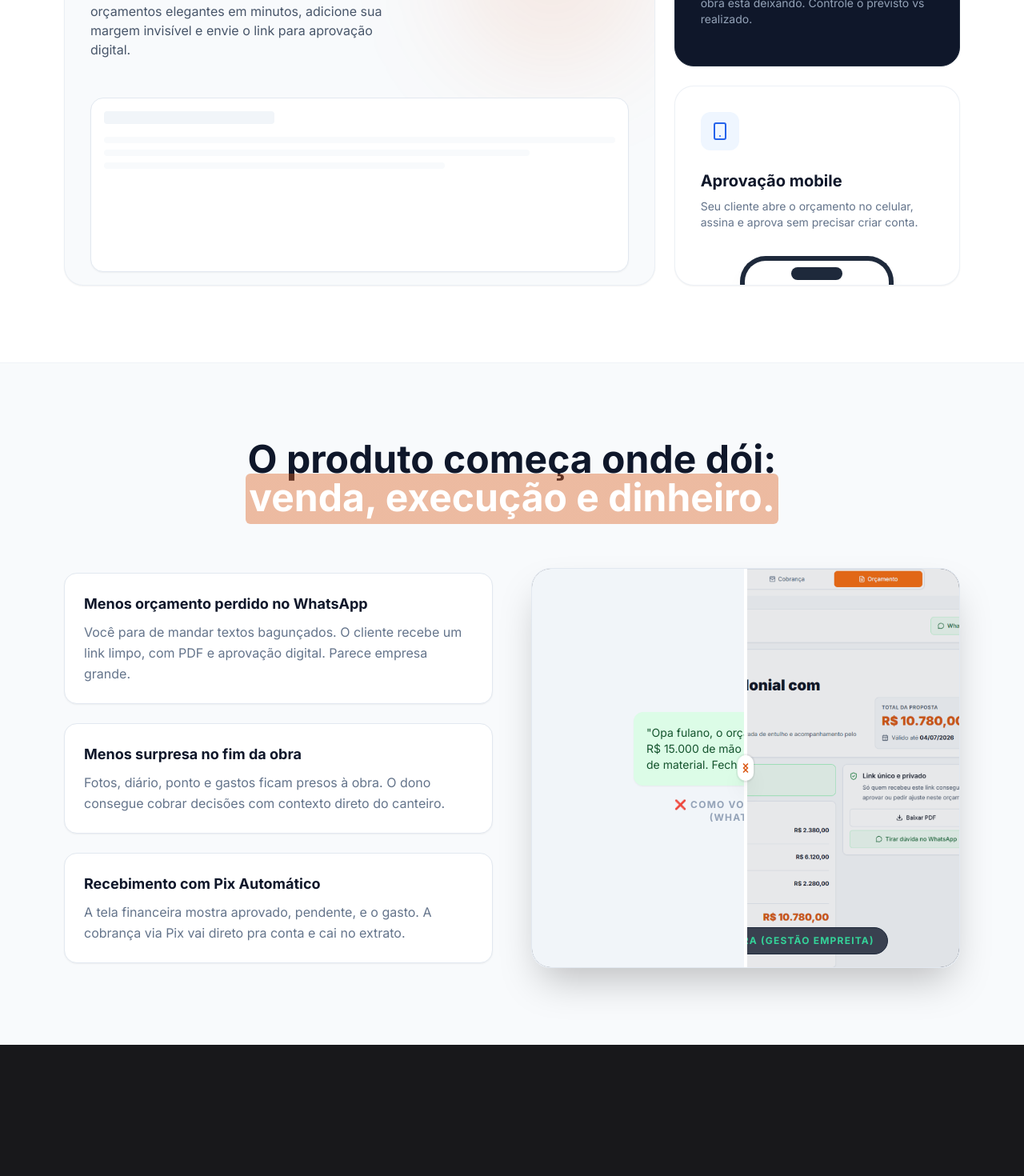
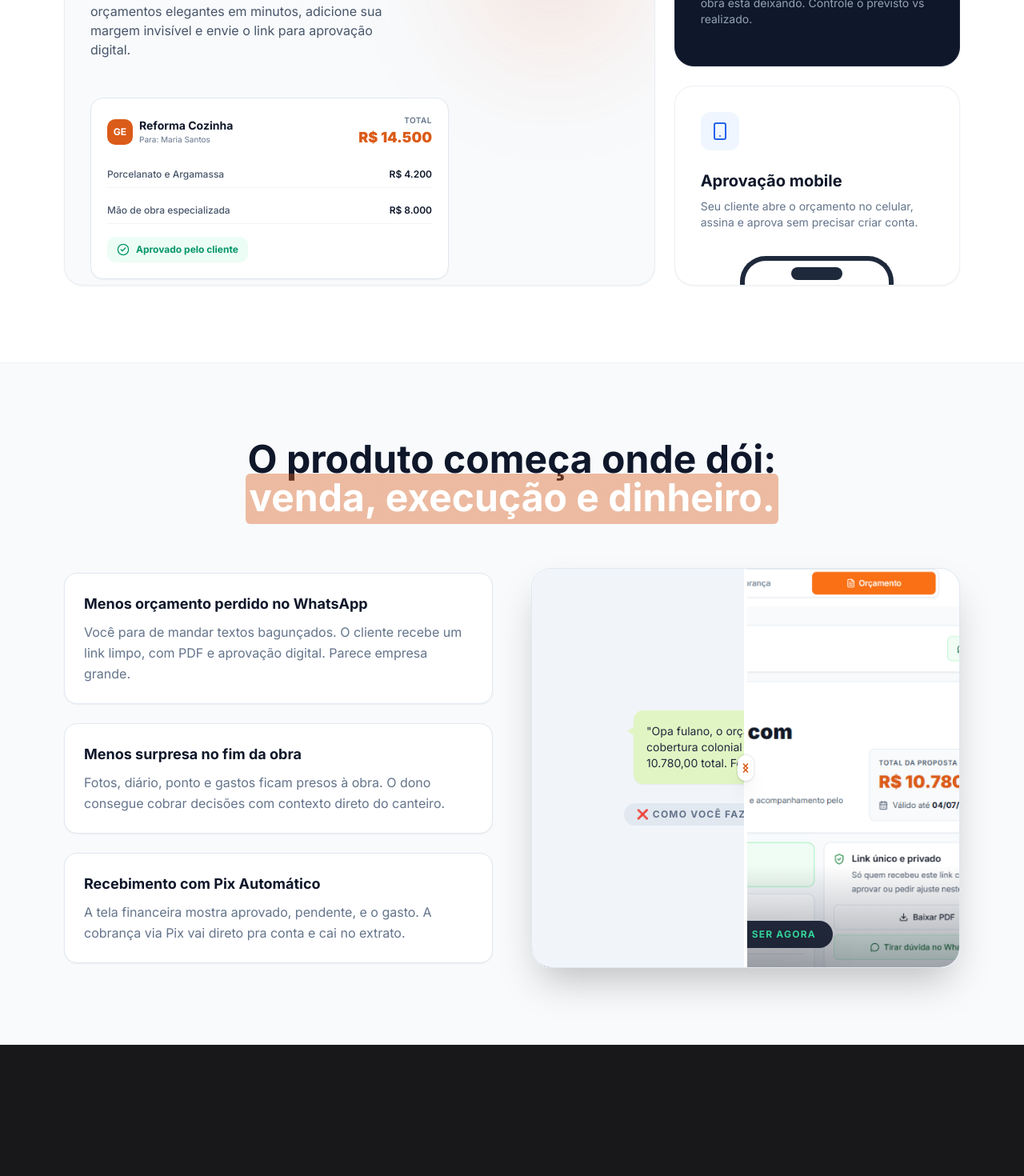
Before and after one commit to ArthurGodin/Gest-o_empreita, a Next.js app in the folder web/: page / in a window 1280 px wide. Shown: the part 1780-3250 px from the top of the page at 80% size. Built offline with nearby package versions, Linux system fonts and the light colour scheme.

Commit message:
feat: improve visual impact of bento grid 1 and zoom compare slider image

```diff
--- a/web/src/app/page.tsx
+++ b/web/src/app/page.tsx
@@ -168,12 +168,37 @@ export default function LandingPage() {
                     Diga adeus às planilhas confusas. Crie orçamentos elegantes em minutos, adicione sua margem invisível e envie o link para aprovação digital.
                   </p>
                 </div>
-                <div className="mt-8 flex-1 rounded-2xl border border-slate-200 bg-white shadow-sm p-4 translate-y-4 group-hover:-translate-y-0 transition-transform">
-                  <div className="h-4 w-1/3 bg-slate-100 rounded mb-4" />
-                  <div className="space-y-2">
-                    <div className="h-2 w-full bg-slate-50 rounded" />
-                    <div className="h-2 w-5/6 bg-slate-50 rounded" />
-                    <div className="h-2 w-4/6 bg-slate-50 rounded" />
+
+                {/* Mini-UI interativa no lugar das linhas de skeleton */}
+                <div className="mt-8 flex-1 rounded-2xl border border-slate-200 bg-white shadow-sm p-5 translate-y-4 group-hover:-translate-y-0 transition-transform duration-500 max-w-md">
+                  <div className="flex items-center justify-between mb-4">
+                    <div className="flex items-center gap-2">
+                      <div className="h-8 w-8 bg-[#db5b18] rounded-lg flex items-center justify-center text-white font-bold text-xs">
+                        GE
+                      </div>
+                      <div>
+                        <div className="text-sm font-bold text-slate-900">Reforma Cozinha</div>
+                        <div className="text-[10px] text-slate-500">Para: Maria Santos</div>
+                      </div>
+                    </div>
+                    <div className="text-right">
+                      <div className="text-[10px] text-slate-500 uppercase tracking-wider font-semibold">Total</div>
+                      <div className="text-lg font-black text-[#db5b18]">R$ 14.500</div>
+                    </div>
+                  </div>
+                  <div className="space-y-3">
+                    <div className="flex justify-between items-center py-2 border-b border-slate-100">
+                      <span className="text-xs text-slate-600 font-medium">Porcelanato e Argamassa</span>
+                      <span className="text-xs font-semibold text-slate-900">R$ 4.200</span>
+                    </div>
+                    <div className="flex justify-between items-center py-2 border-b border-slate-100">
+                      <span className="text-xs text-slate-600 font-medium">Mão de obra especializada</span>
+                      <span className="text-xs font-semibold text-slate-900">R$ 8.000</span>
+                    </div>
+                  </div>
+                  <div className="mt-4 flex items-center gap-2 text-emerald-600 bg-emerald-50 px-3 py-2 rounded-lg w-fit">
+                    <CheckCircle2 className="h-4 w-4" />
+                    <span className="text-xs font-bold">Aprovado pelo cliente</span>
                   </div>
                 </div>
               </div>
@@ -265,19 +290,27 @@ export default function LandingPage() {
             <CompareSlider
               childrenA={
                 <div className="w-full h-full bg-slate-100 flex flex-col p-6 items-center justify-center">
-                  <div className="bg-green-100 p-4 rounded-xl shadow-sm text-sm text-green-900 max-w-[280px] w-full">
-                    "Opa fulano, o orçamento ficou em R$ 15.000 de mão de obra + 8.000 de material. Fechado?"
+                  <div className="bg-[#e1f5c4] p-4 rounded-xl shadow-sm text-sm text-slate-800 max-w-[280px] w-full relative">
+                    <div className="absolute -left-2 top-4 w-0 h-0 border-t-[10px] border-t-transparent border-r-[15px] border-r-[#e1f5c4] border-b-[10px] border-b-transparent"></div>
+                    "Opa fulano, o orçamento da cobertura colonial ficou em R$ 10.780,00 total. Fechado?"
                   </div>
-                  <div className="mt-4 text-xs font-bold text-slate-400 uppercase tracking-widest text-center">
-                    ❌ Como você faz hoje <br/>(WhatsApp)
+                  <div className="mt-6 px-4 py-1.5 rounded-full bg-slate-200 text-xs font-bold text-slate-500 uppercase tracking-widest text-center">
+                    ❌ Como você faz hoje (WhatsApp)
                   </div>
                 </div>
               }
               childrenB={
-                <div className="w-full h-full bg-slate-900 flex flex-col items-center justify-center relative">
-                  <img src="/quote-mockup.png" alt="Gestão Empreita Screenshot" draggable={false} className="absolute inset-0 w-full h-full object-cover object-left-top opacity-90 select-none pointer-events-none" />
-                  <div className="absolute bottom-4 text-xs font-bold text-emerald-400 uppercase tracking-widest text-center px-4 py-2 bg-slate-900/80 rounded-full backdrop-blur-sm border border-slate-800">
-                    ✅ Como vai ser agora (Gestão Empreita)
+                <div className="w-full h-full bg-white flex flex-col items-center justify-center relative overflow-hidden">
+                  <img
+                    src="/quote-mockup.png"
+                    alt="Gestão Empreita Screenshot"
+                    draggable={false}
+                    className="absolute inset-0 w-full h-full object-cover object-[center_8%] md:object-[center_12%] scale-[1.3] md:scale-[1.4] origin-top select-none pointer-events-none"
+                  />
+                  {/* Gradiente sutil para garantir a leitura da tag na parte inferior */}
+                  <div className="absolute inset-x-0 bottom-0 h-32 bg-gradient-to-t from-slate-900/40 to-transparent pointer-events-none" />
+                  <div className="absolute bottom-6 text-xs font-bold text-emerald-400 uppercase tracking-widest text-center px-5 py-2 bg-slate-900/90 rounded-full backdrop-blur-md border border-slate-800/50 shadow-2xl">
+                    ✅ Como vai ser agora
                   </div>
                 </div>
               }
```
